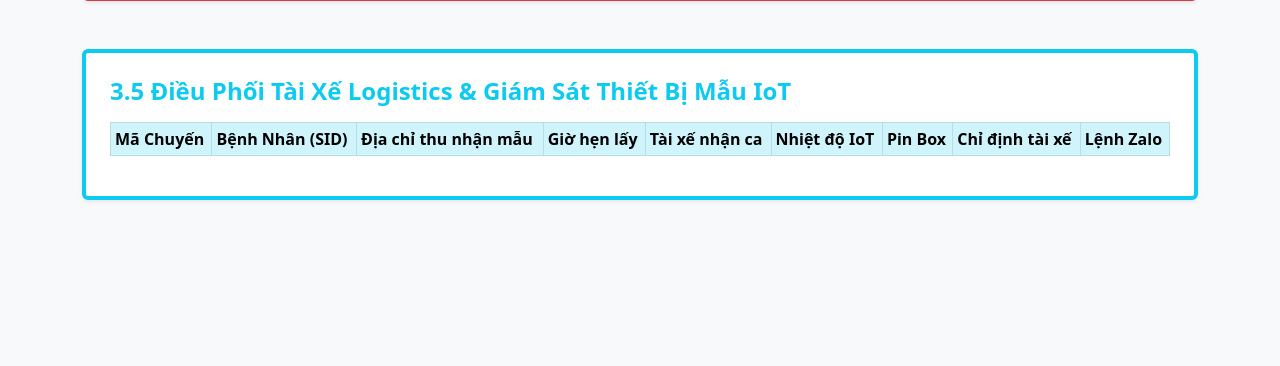
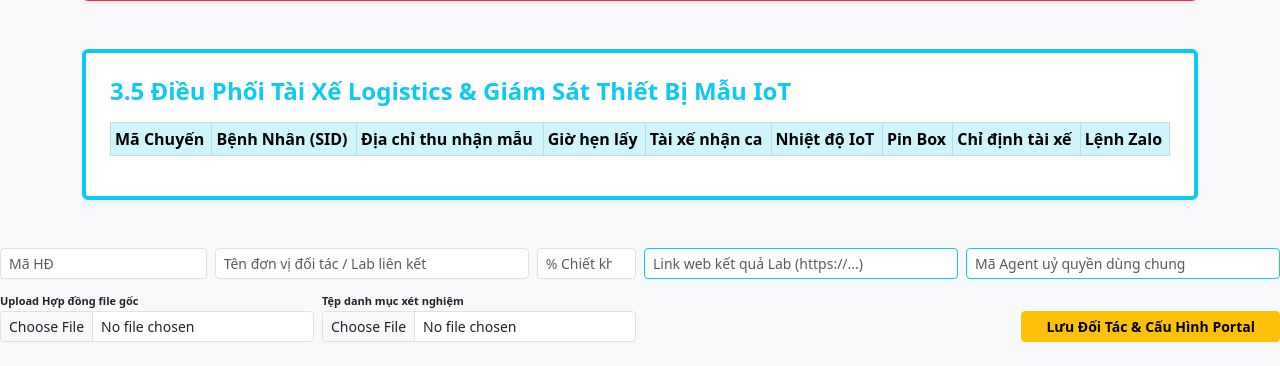
Before and after one commit to dxconmedical-max/dxconsystem, a Flask app: page /admin in a window 1280 px wide. Shown: the part 1510-1876 px from the top of the page. Before the commit the page ends 1711 px from the top, so only its background shows below. Run offline with Flask 3, Linux system fonts and the light colour scheme; the visitor is signed in with stand-in values (Sample User, id 1); data comes from the database, SQL or seed files in the repository; data that the repository does not hold is empty.

Commit message:
Update admin.html

```diff
--- a/templates/admin.html
+++ b/templates/admin.html
@@ -222,5 +222,22 @@
 
     </div>
 
-</body>
+</body><form action="/api/admin/contract/add" method="POST" enctype="multipart/form-data" class="row g-2 mb-4">
+    <div class="col-md-2"><input type="text" class="form-control form-control-sm" name="hd_id" placeholder="Mã HĐ" required></div>
+    <div class="col-md-3"><input type="text" class="form-control form-control-sm" name="partner_name" placeholder="Tên đơn vị đối tác / Lab liên kết" required></div>
+    <div class="col-md-1"><input type="number" class="form-control form-control-sm" name="discount" placeholder="% Chiết khấu"></div>
+
+    <div class="col-md-3"><input type="url" class="form-control form-control-sm border-info" name="lab_result_url" placeholder="Link web kết quả Lab (https://...)"></div>
+    <div class="col-md-3"><input type="text" class="form-control form-control-sm border-info" name="lab_account_shared" placeholder="Mã Agent uỷ quyền dùng chung"></div>
+
+    <div class="col-md-3">
+        <label class="form-label m-0 fw-bold" style="font-size:11px;">Upload Hợp đồng file gốc</label>
+        <input type="file" class="form-control form-control-sm" name="contract_file">
+    </div>
+    <div class="col-md-3">
+        <label class="form-label m-0 fw-bold" style="font-size:11px;">Tệp danh mục xét nghiệm</label>
+        <input type="file" class="form-control form-control-sm" name="test_list_file">
+    </div>
+    <div class="col-md-6 d-flex align-items-end justify-content-end"><button type="submit" class="btn btn-warning fw-bold btn-sm px-4">Lưu Đối Tác & Cấu Hình Portal</button></div>
+</form>
 </html>
```
